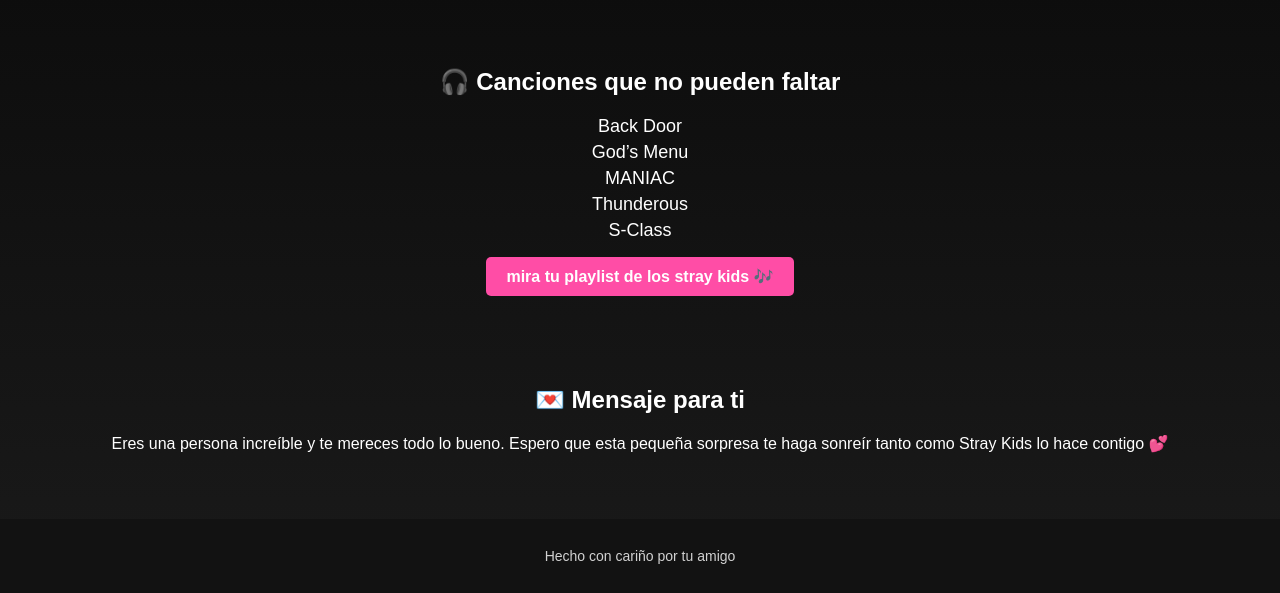
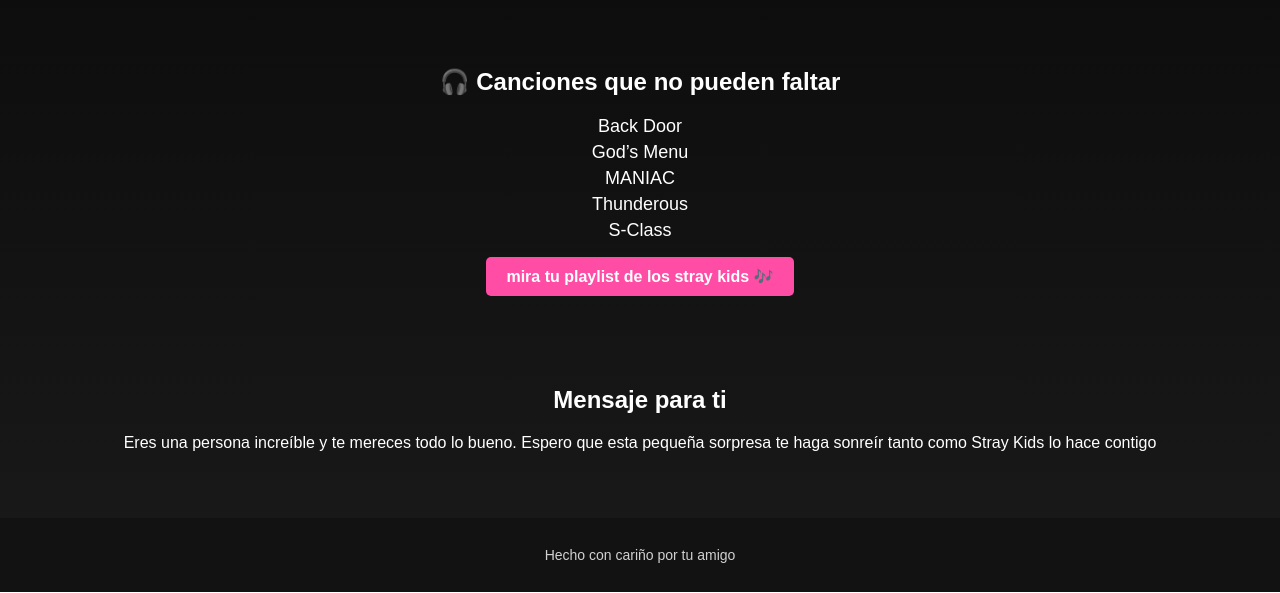
Before and after one commit to pancracio132/sorpresa.github.io, a plain HTML site: page index.html in a window 1280 px wide. Shown: the part 604-1197 px from the top of the page. Drawn offline with Linux system fonts and the light colour scheme.

Commit message:
Update index.html

```diff
--- a/index.html
+++ b/index.html
@@ -44,8 +44,8 @@
   </section>
 
   <section class="message">
-    <h2>💌 Mensaje para ti</h2>
-    <p>Eres una persona increíble y te mereces todo lo bueno. Espero que esta pequeña sorpresa te haga sonreír tanto como Stray Kids lo hace contigo 💕</p>
+    <h2> Mensaje para ti</h2>
+    <p>Eres una persona increíble y te mereces todo lo bueno. Espero que esta pequeña sorpresa te haga sonreír tanto como Stray Kids lo hace contigo </p>
   </section>
 
   <footer>
```
